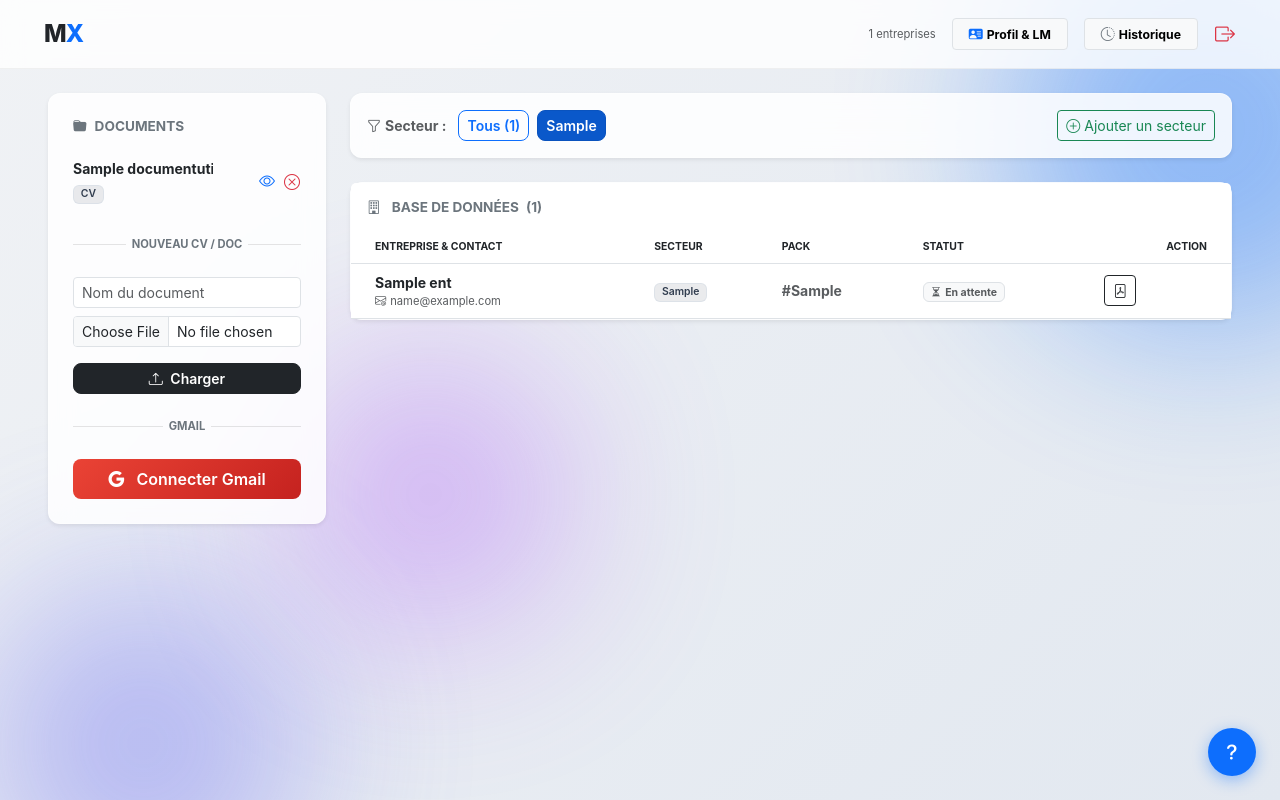
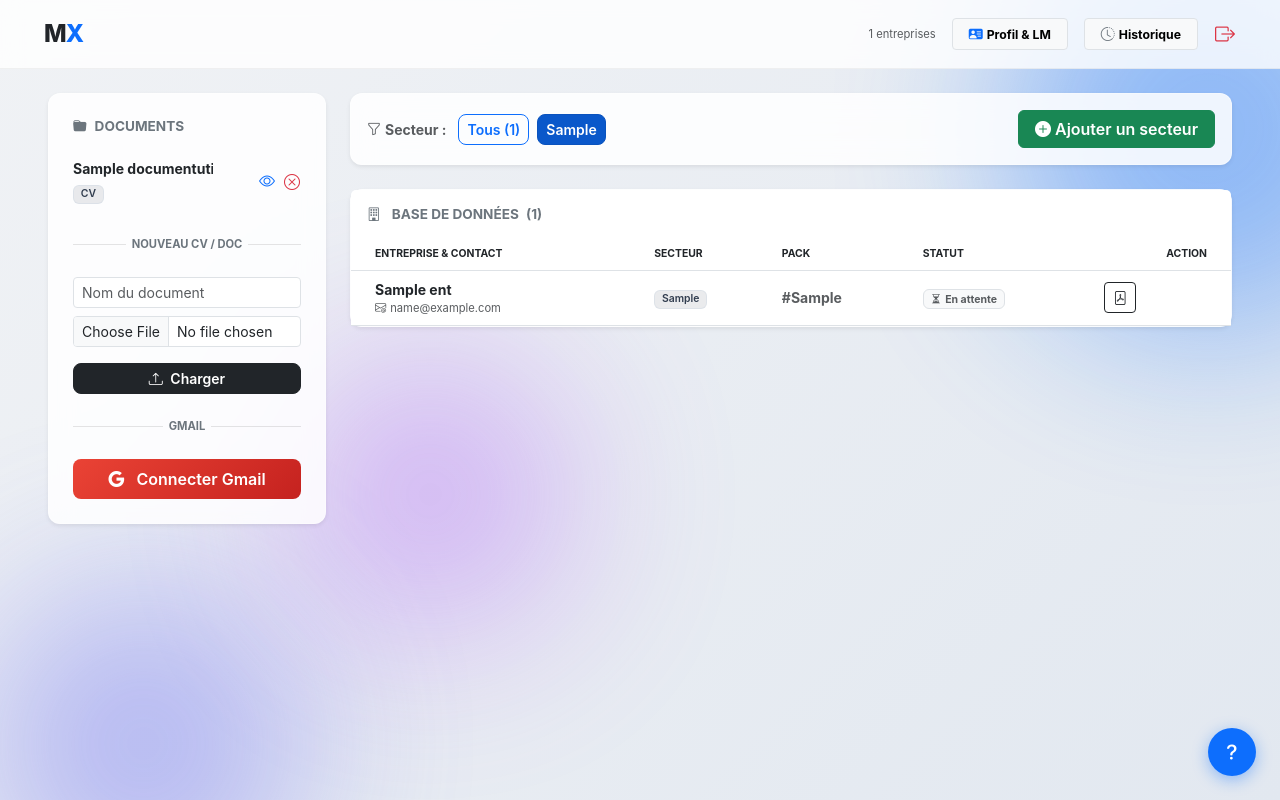
Before and after one commit to maxencepetey-byte/Postulation_MX, a Django app: template MX_Project/core/templates/core/dashboard.html in a window 1280 px wide. Run offline with Django 5.2, Linux system fonts and the light colour scheme; tables that the repository leaves empty hold one stand-in row (values such as "Sample post"); the template is opened without the code that fills it: values that come from a table or form of the project are taken from there, most other values are stand-ins (such as "Sample title", 1, 10 or a date in 2020); data that the repository does not hold is empty.

Commit message:
ui: bouton Ajouter un secteur plus visible (plein, gras, icone fill)
Co-Authored-By: Claude Sonnet 4.6 <noreply@anthropic.com>

```diff
--- a/MX_Project/core/templates/core/dashboard.html
+++ b/MX_Project/core/templates/core/dashboard.html
@@ -183,8 +183,8 @@
                                 {{ s }}
                             </button>
                             {% endfor %}
-                            <a href="{% url 'add_secteurs' %}" class="btn btn-sm btn-outline-success ms-auto">
-                                <i class="bi bi-plus-circle me-1"></i>Ajouter un secteur
+                            <a href="{% url 'add_secteurs' %}" class="btn btn-success ms-auto fw-semibold px-3">
+                                <i class="bi bi-plus-circle-fill me-1"></i>Ajouter un secteur
                             </a>
                         </div>
                     </div>
```
